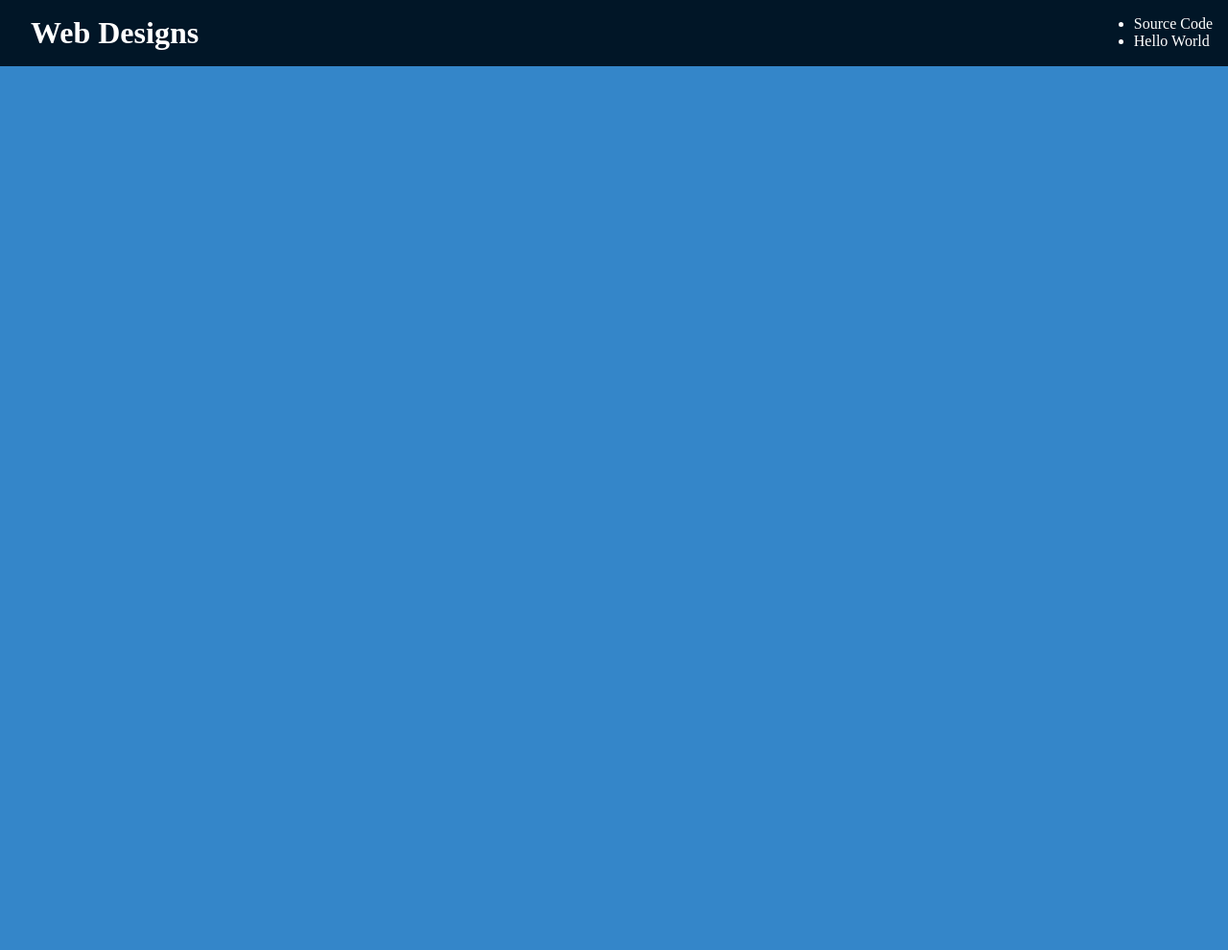
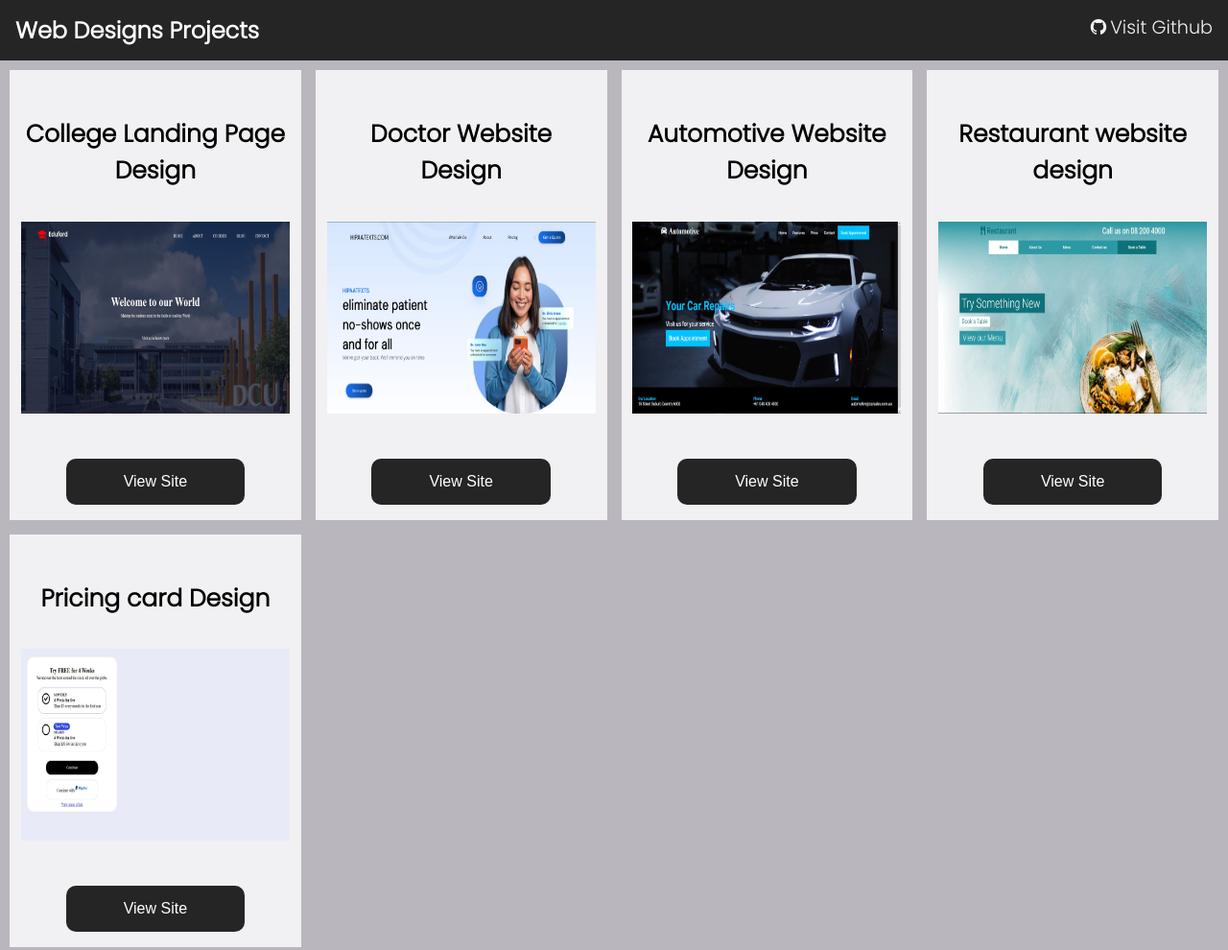
Before and after one commit to mohitkhedkar/web-designs, a plain HTML site: page index.html in a window 1280 px wide. Shown: the whole page at 96% size. Before the commit the page ends 800 px from the top, so only its background shows below. Drawn offline with Linux system fonts and the light colour scheme.

Commit message:
base repo website added

```diff
--- a/base repo/assets/style.css
+++ b/base repo/assets/style.css
@@ -1,34 +1,79 @@
-* {
+body {
+  box-sizing: border-box;
+  background-color: #b9b7bd;
   margin: 0;
   padding: 0;
-  box-sizing: border-box;
+  font-family: "Poppins", sans-serif;
 }
 
-body {
-  background-color: #3486c9;
+/* nav-bar Styling */
+.navbar {
+  background-color: rgb(37, 37, 37);
+  overflow: hidden;
 }
 
-header {
-  background-color: #011627;
-  color: #fff;
-  padding: 1rem;
-  display: flex;
-  text-align: justify;
-  justify-content: space-between;
+.nav-brand a {
+  float: left;
+  color: #ffffff;
+  text-align: center;
+  font-weight: bold;
+
+  padding: 14px 16px;
+  text-decoration: none;
+  font-size: 1.5rem;
 }
 
-h1 {
-  margin-left: 1rem;
+.topnav a {
+  float: right;
+  color: #f2f2f2;
+  text-align: center;
+  padding: 14px 16px;
+  text-decoration: none;
+  font-size: 1.2rem;
 }
 
-nav {
-  display: flex;
-  text-align: justify;
-  justify-content: space-around;
-  color: #fff;
+.topnav a:hover {
+  background-color: #ffffff;
+  color: black;
 }
 
-nav ul li a {
+/* project grid styling */
+
+.grid-container {
+  display: grid;
+  grid-template-columns: auto auto auto auto;
+  grid-gap: 15px;
+  padding: 10px;
+  align-content: center;
+  grid-template-columns: repeat(auto-fit, minmax(300px, 1fr));
+}
+
+.grid-container > div {
+  background-color: rgba(255, 255, 255, 0.8);
+  text-align: center;
+  padding: 15px 0;
+  font-size: 25px;
+}
+
+.grid-container .btn {
+  background-color: rgb(37, 37, 37);
+  border: none;
+  border-radius: 10px;
+  color: white;
+  padding: 15px 60px;
+  text-align: center;
   text-decoration: none;
-  color: #fff;
+  display: inline-block;
+  font-size: 16px;
+  margin: 1px 1px;
+  cursor: pointer;
 }
+
+.grid-container > div:hover {
+  background-color: #e7d2cc;
+}
+
+.grid-container .btn:hover {
+  background-color: #ffffff;
+  color: rgb(37, 37, 37);
+}
--- a/index.html
+++ b/index.html
@@ -1,25 +1,104 @@
 <!DOCTYPE html>
 <html lang="en">
-  <head>
-    <meta charset="UTF-8" />
-    <meta http-equiv="X-UA-Compatible" content="IE=edge" />
-    <meta name="viewport" content="width=device-width, initial-scale=1.0" />
-    <title>Web Designs</title>
-    <link rel="stylesheet" href="/base repo/assets/style.css" />
-  </head>
-  <body>
-    <header>
-      <h1>Web Designs</h1>
-      <nav>
-        <ul>
-          <li>
-            <a href="github.com/mohitkhedkar/Web-Designs">Source Code</a>
-          </li>
-          <li>
-            <a href="">Hello World</a>
-          </li>
-        </ul>
-      </nav>
-    </header>
-  </body>
+<head>
+    <meta charset="UTF-8">
+    <meta http-equiv="X-UA-Compatible" content="IE=edge">
+    <meta name="viewport" content="width=device-width, initial-scale=1.0">
+    <title>Web designs Projects</title>
+    <link rel="stylesheet" href="base repo/assets/style.css">
+    <link rel="stylesheet" href="https://cdnjs.cloudflare.com/ajax/libs/font-awesome/4.7.0/css/font-awesome.min.css">
+    <link href="https://fonts.googleapis.com/css2?family=Poppins:wght@300&display=swap" rel="stylesheet">
+
+</head>
+<body>
+
+
+        <div class="navbar">
+            <div class="nav-brand">
+                <a href="">Web Designs Projects</a>
+            </div>
+            <div class="topnav">
+                <a href="https://github.com/mohitkhedkar"> <i class="fa fa-fw fa-github"></i>Visit Github</a>
+
+
+            </div>
+
+
+        </div>
+
+        <!-- Project Grid -->
+        <section class="projects">
+
+            <div class="grid-container">
+                <div class="col-12 col-md- 4 boxi aos-init aos-animate" data-aos="fade-right" data-aos-easing="linear" data-aos-duration="1800">
+                   <h4>College Landing Page Design</h4>
+                    <h2><img style="height:200px;width:280px" src="base repo/assets/images/college-design.JPG" alt=" image" /></h2>
+
+                    <div>
+                        <a target="_blank" href="https://lucid-dijkstra-6671d2.netlify.app/"><button type="button" class="btn bg-success">View Site</button></a>
+                    </div>
+                </div>
+
+                <div class="col-12 col-md- 4 boxi aos-init aos-animate" data-aos="fade-right" data-aos-easing="linear" data-aos-duration="1800">
+                    <h4>Doctor Website <br> Design</h4>
+                     <h2><img style="height:200px;width:280px" src="base repo/assets/images/doctor-website.JPG" alt=" image" /></h2>
+
+                     <div>
+                         <a target="_blank" href="https://doctor-website-mk.netlify.app/"><button type="button" class="btn bg-success">View Site</button></a>
+                     </div>
+                 </div>
+
+                 <div class="col-12 col-md- 4 boxi aos-init aos-animate" data-aos="fade-right" data-aos-easing="linear" data-aos-duration="1800">
+                    <h4>Automotive Website Design</h4>
+                     <h2><img style="height:200px;width:280px" src="base repo/assets/images/automotive-design.JPG" alt=" image" /></h2>
+
+                     <div>
+                         <a target="_blank" href="https://automotive-mk.netlify.app/"><button type="button" class="btn bg-success">View Site</button></a>
+                     </div>
+                 </div>
+
+                 <div class="col-12 col-md- 4 boxi aos-init aos-animate" data-aos="fade-right" data-aos-easing="linear" data-aos-duration="1800">
+                    <h4>Restaurant website design</h4>
+                     <h2><img style="height:200px;width:280px" src="base repo/assets/images/restaurant-design.JPG" alt=" image" /></h2>
+
+                     <div>
+                         <a target="_blank" href="https://restaurant-mkk.netlify.app/"><button type="button" class="btn bg-success">View Site</button></a>
+                     </div>
+                 </div>
+                 <div class="col-12 col-md- 4 boxi aos-init aos-animate" data-aos="fade-right" data-aos-easing="linear" data-aos-duration="1800">
+                  <h4>Pricing card Design</h4>
+                   <h2><img style="height:200px;width:280px" src="base repo/assets/images/pricing-design.JPG" alt=" image" /></h2>
+
+                   <div>
+                       <a target="_blank" href="https://pricing-card-mk.netlify.app/"><button type="button" class="btn bg-success">View Site</button></a>
+                   </div>
+               </div>
+
+
+
+               <!-- <div class="col-12 col-md- 4 boxi aos-init aos-animate" data-aos="fade-right" data-aos-easing="linear" data-aos-duration="1800">
+                <h4>Automotive Website Design</h4>
+                 <h2><img style="height:200px;width:280px" src="base repo/assets/images/automotive-design.JPG" alt=" image" /></h2>
+
+                 <div>
+                     <a target="_blank" href="https://automotive-mk.netlify.app/"><button type="button" class="btn bg-success">View Site</button></a>
+                 </div>
+             </div>
+                  -->
+
+
+
+        </div>
+
+
+
+
+
+
+
+
+
+
+
+</body>
 </html>
```
Also changed, not shown: base repo/assets/images/CountDown Timer.JPG (added), base repo/assets/images/Password-generator.JPG (added), base repo/assets/images/automotive-design.JPG (added), base repo/assets/images/college-design.JPG (added), base repo/assets/images/doctor-website.JPG (added), base repo/assets/images/income-tax-calculator.JPG (added), base repo/assets/images/pricing-design.JPG (added), base repo/assets/images/restaurant-design.JPG (added).
